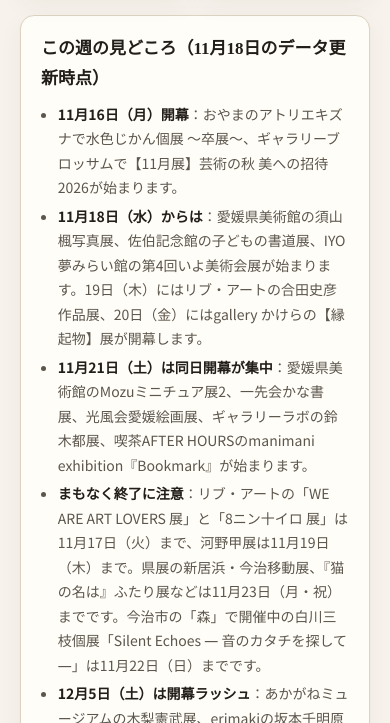
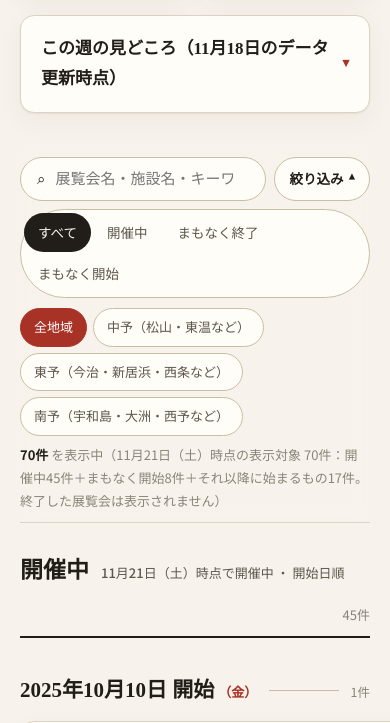
Before and after one commit to kojp/ehime-exhibitions, a plain HTML site: page index.html in a window 390 px wide. Shown: the part 661-1384 px from the top of the page. Drawn offline with Linux system fonts and the light colour scheme.

Commit message:
スマホ表示: 絞り込みを固定解除・初期展開にし、見どころを折りたたみ式に変更

```diff
--- a/index.html
+++ b/index.html
@@ -59,10 +59,26 @@
   @media (max-width:640px){.stats{grid-template-columns:repeat(2,1fr)}}
 
   .highlights{margin-top:18px;background:var(--card);border:1px solid var(--line);border-radius:var(--radius);padding:18px 20px;box-shadow:var(--shadow)}
-  .highlights h2{font-family:"Noto Serif JP",serif;font-size:17px;margin:0 0 8px}
+  .highlights summary{display:flex;align-items:center;justify-content:space-between;gap:12px;font-family:"Noto Serif JP",serif;font-size:17px;font-weight:700;color:var(--ink);cursor:default;list-style:none;-webkit-tap-highlight-color:transparent}
+  .highlights summary::-webkit-details-marker{display:none}
+  .highlights summary .chev{font-size:13px;color:var(--aka);transition:transform .2s;flex-shrink:0}
+  .highlights[open ] summary .chev{transform:rotate(180deg)}
+  .highlights .highlights-body{margin-top:8px}
   .highlights ul{margin:0;padding-left:1.2em;color:var(--ink2);font-size:14px}
   .highlights li{margin:4px 0}
   .highlights b{color:var(--ink)}
+  /* PC：見どころは常時表示（折りたたみ不可、シェブロン非表示） */
+  @media (min-width:761px){
+    .highlights summary{pointer-events:none}
+    .highlights summary .chev{display:none}
+    .highlights .highlights-body{display:block !important}
+  }
+  /* スマホ：見どころは「このページについて」と同じ折りたたみ（タップするまで開かない） */
+  @media (max-width:760px){
+    .highlights summary{cursor:pointer;min-height:44px}
+    .highlights summary:focus-visible{outline:2px solid var(--aka);outline-offset:4px;border-radius:4px}
+  }
+  @media (prefers-reduced-motion: reduce){.highlights summary .chev{transition:none}}
 
   /* ---------- toolbar ---------- */
   .toolbar{position:sticky;top:0;z-index:20;background:color-mix(in srgb,var(--paper) 92%,transparent);backdrop-filter:blur(8px);padding:14px 0 12px;margin-top:26px;border-bottom:1px solid var(--line)}
@@ -79,9 +95,9 @@
   .result-line{margin-top:10px;font-size:13px;color:var(--ink3)}
   .result-line b{color:var(--ink)}
   .filter-toggle{display:none}
-  /* スマホ：絞り込みは折りたたみ、スティッキーに残るのは検索行だけにする */
+  /* スマホ：絞り込みは固定せず通常のスクロールに任せ、初期状態で開いておく */
   @media (max-width:760px){
-    .toolbar{padding:10px 0}
+    .toolbar{position:static;padding:10px 0}
     .search{flex:1 1 130px}
     .filter-toggle{display:inline-flex;align-items:center;gap:6px;background:var(--card);border:1px solid var(--line2);color:var(--ink);font:inherit;font-size:13.5px;font-weight:700;padding:0 14px;border-radius:999px;cursor:pointer;min-height:44px;white-space:nowrap;flex-shrink:0}
     .filter-toggle .chev{font-size:11px;transition:transform .2s}
@@ -179,8 +195,9 @@
       <div class="stat"><div class="num" id="statEnding">–</div><div class="lbl">まもなく終了</div></div>
       <div class="stat"><div class="num" id="statSoon">–</div><div class="lbl">7日以内に開幕</div></div>
     </div>
-    <div class="highlights">
-      <h2>この週の見どころ（11月18日のデータ更新時点）</h2>
+    <details class="highlights" id="highlights" open>
+      <summary>この週の見どころ（11月18日のデータ更新時点）<span class="chev" aria-hidden="true">▾</span></summary>
+      <div class="highlights-body">
       <ul>
 <li><b>11月16日（月）開幕</b>：おやまのアトリエキズナで水色じかん個展 〜卒展〜、ギャラリーブロッサムで【11月展】芸術の秋 美への招待 2026が始まります。</li>
 <li><b>11月18日（水）からは</b>：愛媛県美術館の須山楓写真展、佐伯記念館の子どもの書道展、IYO夢みらい館の第4回いよ美術会展が始まります。19日（木）にはリブ・アートの合田史彦作品展、20日（金）にはgallery かけらの【縁起物】展が開幕します。</li>
@@ -188,16 +205,17 @@
 <li><b>まもなく終了に注意</b>：リブ・アートの「WE ARE ART LOVERS 展」と「8ニン十イロ 展」は11月17日（火）まで、河野甲展は11月19日（木）まで。県展の新居浜・今治移動展、『猫の名は』ふたり展などは11月23日（月・祝）までです。今治市の「森」で開催中の白川三枝個展「Silent Echoes ― 音のカタチを探して ―」は11月22日（日）までです。</li>
 <li><b>12月5日（土）は開幕ラッシュ</b>：あかがねミュージアムの木梨憲武展、erimakiの坂本千明原画展、朝倉の癒しのあかり展、セキ美術館の冬の所蔵作品展、玉川近代美術館の再開と今治ミュージアムアートフェス、ギャラリーラボの大西雅文展が始まります。</li>
 </ul>
-    </div>
+      </div>
+    </details>
   </header>
 
-  <div class="toolbar" role="search">
+  <div class="toolbar filters-open" role="search">
     <div class="row">
       <label class="search">
         <span aria-hidden="true">⌕</span>
         <input id="q" type="search" placeholder="展覧会名・施設名・キーワードで検索" aria-label="検索">
       </label>
-      <button type="button" class="filter-toggle" id="filterToggle" aria-expanded="false" aria-controls="statusSeg areaChips">絞り込み<span class="chev" aria-hidden="true">▾</span></button>
+      <button type="button" class="filter-toggle" id="filterToggle" aria-expanded="true" aria-controls="statusSeg areaChips">絞り込み<span class="chev" aria-hidden="true">▾</span></button>
       <div class="seg" id="statusSeg" role="group" aria-label="状態で絞り込み">
         <button type="button" data-status="all" aria-pressed="true">すべて</button>
         <button type="button" data-status="live" aria-pressed="false">開催中</button>
@@ -447,22 +465,37 @@ filterToggleEl.addEventListener("click",function(){
   var open=toolbarEl.classList.toggle("filters-open");
   filterToggleEl.setAttribute("aria-expanded",open?"true":"false");
 });
-function closeFiltersMobile(){
-  if(window.matchMedia("(max-width:760px)").matches){
-    toolbarEl.classList.remove("filters-open");
-    filterToggleEl.setAttribute("aria-expanded","false");
-  }
-}
+/* スマホでは絞り込みを開いたままにする（選択しても閉じない） */
+function closeFiltersMobile(){ /* 開いたままにするため何もしない */ }
 document.getElementById("statusSeg").addEventListener("click",function(e){
   if(e.target.tagName!=="BUTTON")return;
   this.querySelectorAll("button").forEach(function(b){b.setAttribute("aria-pressed","false");});
-  e.target.setAttribute("aria-pressed","true"); render(); closeFiltersMobile();
+  e.target.setAttribute("aria-pressed","true"); render();
 });
 document.getElementById("areaChips").addEventListener("click",function(e){
   if(e.target.tagName!=="BUTTON")return;
   this.querySelectorAll(".chip").forEach(function(b){b.setAttribute("aria-pressed","false");});
-  e.target.setAttribute("aria-pressed","true"); render(); closeFiltersMobile();
+  e.target.setAttribute("aria-pressed","true"); render();
 });
+/* レスポンシブ初期状態：スマホでは絞り込みを開き、見どころは閉じる／PCでは見どころを開く */
+var highlightsEl=document.getElementById("highlights");
+var wasMobile=null;
+function syncResponsiveDefaults(){
+  var isMobile=window.matchMedia("(max-width:760px)").matches;
+  if(isMobile){
+    /* 初回（またはPC→スマホへの切替時）は絞り込みを開いた状態にする */
+    if(wasMobile!==true){
+      toolbarEl.classList.add("filters-open");
+      filterToggleEl.setAttribute("aria-expanded","true");
+      if(highlightsEl) highlightsEl.removeAttribute("open");
+    }
+  }else{
+    if(highlightsEl) highlightsEl.setAttribute("open","");
+  }
+  wasMobile=isMobile;
+}
+syncResponsiveDefaults();
+window.addEventListener("resize",syncResponsiveDefaults);
 (function(){
   var d=new Date(TODAY+"T00:00:00");
   var label=fmtDate(TODAY)+"（"+DOW[d.getDay()]+"）";
```
